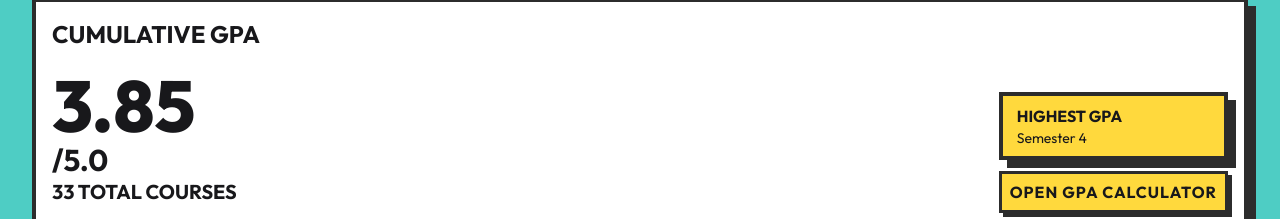
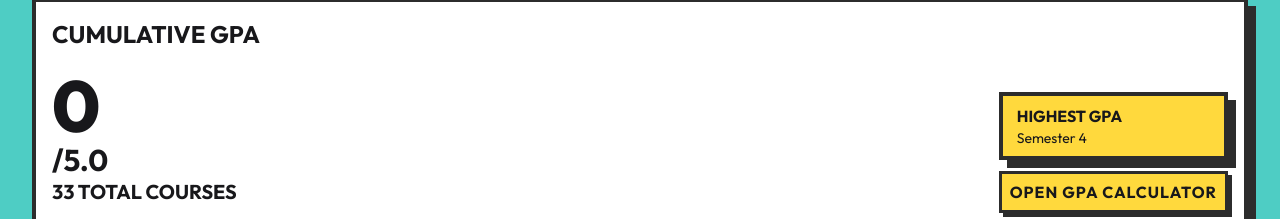
Before and after one commit to FrankLayza/CGPA, a React (Vite) app: page /home in a window 1280 px wide. Shown: the part 258-477 px from the top of the page. Built offline with nearby package versions, Linux system fonts and the light colour scheme.

Commit message:
updated the cgpa

```diff
--- a/src/contexts/AppContext.jsx
+++ b/src/contexts/AppContext.jsx
@@ -23,8 +23,26 @@ export const AppContextProvider = ({ children }) => {
       gpa: null,
     },
   ]);
+   const calculateCGPA = () => {
+  let totalGPA = 0;
+  let count = 0;
+
+  semesters.forEach((semester) => {
+    if (semester.gpa) {
+      let eachSemesterGPA = parseFloat(semester.gpa);
+      totalGPA += eachSemesterGPA;
+      count++;
+    }
+  });
+
+  if (count === 0) return 0;
+
+  const cgpa = (totalGPA / count).toFixed(2);
+  return cgpa;
+};
+
   return (
-    <AppContext.Provider value={{ total, setTotal, semesters, setSemester, preview, setPreview }}>
+    <AppContext.Provider value={{ total, setTotal, semesters, setSemester, preview, setPreview, calculateCGPA }}>
       {children}
     </AppContext.Provider>
   );
--- a/src/pages/Calculator.jsx
+++ b/src/pages/Calculator.jsx
@@ -181,23 +181,6 @@ const Calculator = () => {
   // };
   // console.log(calculateCGPA())
 
-  const calculateCGPA = () => {
-  let totalGPA = 0;
-  let count = 0;
-
-  semesters.forEach((semester) => {
-    if (semester.gpa) {
-      let eachSemesterGPA = parseFloat(semester.gpa);
-      totalGPA += eachSemesterGPA;
-      count++;
-    }
-  });
-
-  if (count === 0) return 0;
-
-  const cgpa = (totalGPA / count).toFixed(2);
-  return cgpa;
-};
 
 
 // console.log(calculateCGPA());
@@ -244,4 +227,4 @@ const Calculator = () => {
   );
 };
 
-export default Calculator;
+export default Calculator ;
--- a/src/pages/Dashboard.jsx
+++ b/src/pages/Dashboard.jsx
@@ -2,7 +2,7 @@ import SemesterCharts from "../components/Chart";
 import { useAppContext } from "../contexts/AppContext";
 import { Link } from "react-router-dom";
 const Dashboard = () => {
-  const { preview } = useAppContext();
+  const { preview, calculateCGPA } = useAppContext();
   return (
     <>
       <div className="w-full min-h-screen p-8">
@@ -23,7 +23,7 @@ const Dashboard = () => {
               </div>
               <div className="flex justify-between items-center mt-5">
                 <div>
-                  <p className="text-7xl font-extrabold">3.85</p>
+                  <p className="text-7xl font-extrabold">{calculateCGPA()}</p>
                   <p className="text-3xl font-bold">/5.0</p>
                   <p className="text-xl font-bold">33 TOTAL COURSES</p>
                 </div>
```
Also changed, not shown: vercel.json (added).
